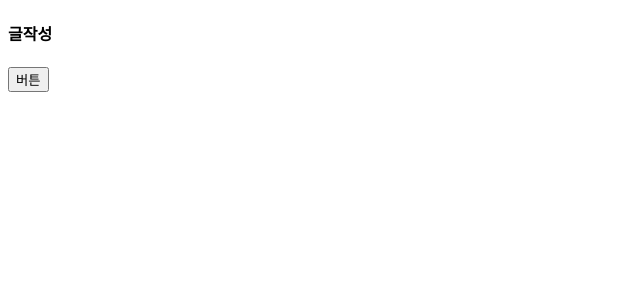
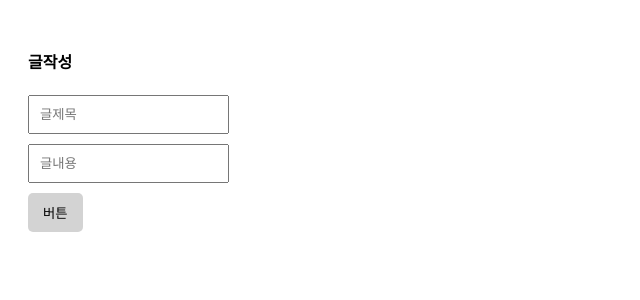
Before and after one commit to Jaeuns/forum, a Next.js app: page /write in a window 1280 px wide. Shown: the top 300 px of the page, without its empty margins (0-640 px from the left). Built offline with nearby package versions, Linux system fonts and the light colour scheme.

Commit message:
글 작성기능 만들기 2

```diff
--- a/app/globals.css
+++ b/app/globals.css
@@ -18,3 +18,19 @@
   color: grey;
   margin : 5px 0px;
 }
+
+.p-20 {
+  padding: 20px;
+}
+input {
+  box-sizing: border-box;
+  padding: 10px;
+  display: block;
+  margin-bottom: 10px;
+}
+button {
+  padding: 10px 15px;
+  background: lightgray;
+  border: none;
+  border-radius: 5px;
+}
--- a/app/list/page.js
+++ b/app/list/page.js
@@ -8,7 +8,7 @@
   return (
     <div className="list-bg">
       {
-        result.map((a, i) => {
+        result.map((a, i) =>
           <div className="list-item" key={i}>
             <Link prefetch={false} href={'/detail/' + result[i]._id}>
               <h4>{result[i].title}</h4>
@@ -16,7 +16,7 @@
             <DetailLink />
             <p>1월 1일</p>
           </div>
-        })
+        )
       }
     </div>
   )
--- a/app/pages/api/test.js
+++ /dev/null
@@ -1,3 +0,0 @@
-export default function handler(요청, 응답){
-    return 응답.status(200).json('처리완료')
-}
--- a/app/write/page.js
+++ b/app/write/page.js
@@ -1,9 +1,11 @@
 export default function Write(){
     return(
-        <div>
+        <div className="p-20">
             <h4>글작성</h4>
             <form action="/api/test" method="POST">
-                <button type="submit">버튼</button>
+              <input name="title" placeholder="글제목"/>
+              <input name="title" placeholder="글내용"/>
+              <button type="submit">버튼</button>
             </form>
         </div>
     )
--- /dev/null
+++ b/pages/api/post/new.js
@@ -0,0 +1,12 @@
+import { connectDB } from "@/util/database"
+
+export default async function handler(요청, 응답) {
+  if (요청.method == 'POST'){
+    if (요청.body.title == '') {
+      return 응답.status(500).json('제목써라')
+    }
+    let db = (await connectDB).db('forum')
+    let result = db.collection('post').insertOne(요청.body);
+    응답.redirect(302, '/list')
+  }
+}
--- /dev/null
+++ b/pages/api/test.js
@@ -0,0 +1,3 @@
+export default function handler(요청, 응답) {
+  return 응답.status(200).json('처리완료')
+}
```
